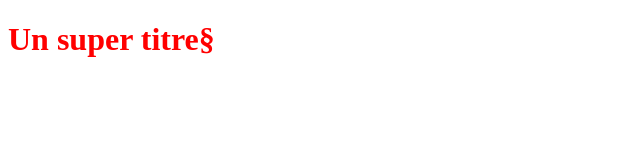
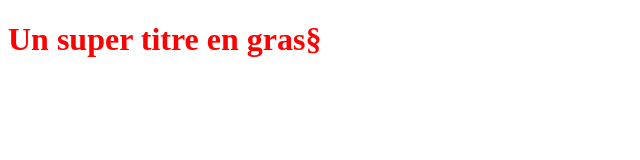
Before and after one commit to sofiben/project2return1, a plain HTML site: page index.html in a window 1280 px wide. Shown: the whole page, without its empty margins (0-640 px from the left). Drawn offline with Linux system fonts and the light colour scheme.

Commit message:
modifier les titres en rass

```diff
--- a/index.html
+++ b/index.html
@@ -5,6 +5,6 @@
    <link rel="stylesheet" type="text/css" href="styles.css">
 </head>
 <body>
-   <h1>Un super titre§</h1>
+   <h1>Un super titre en gras§</h1>
 </body>
 </html>
```
